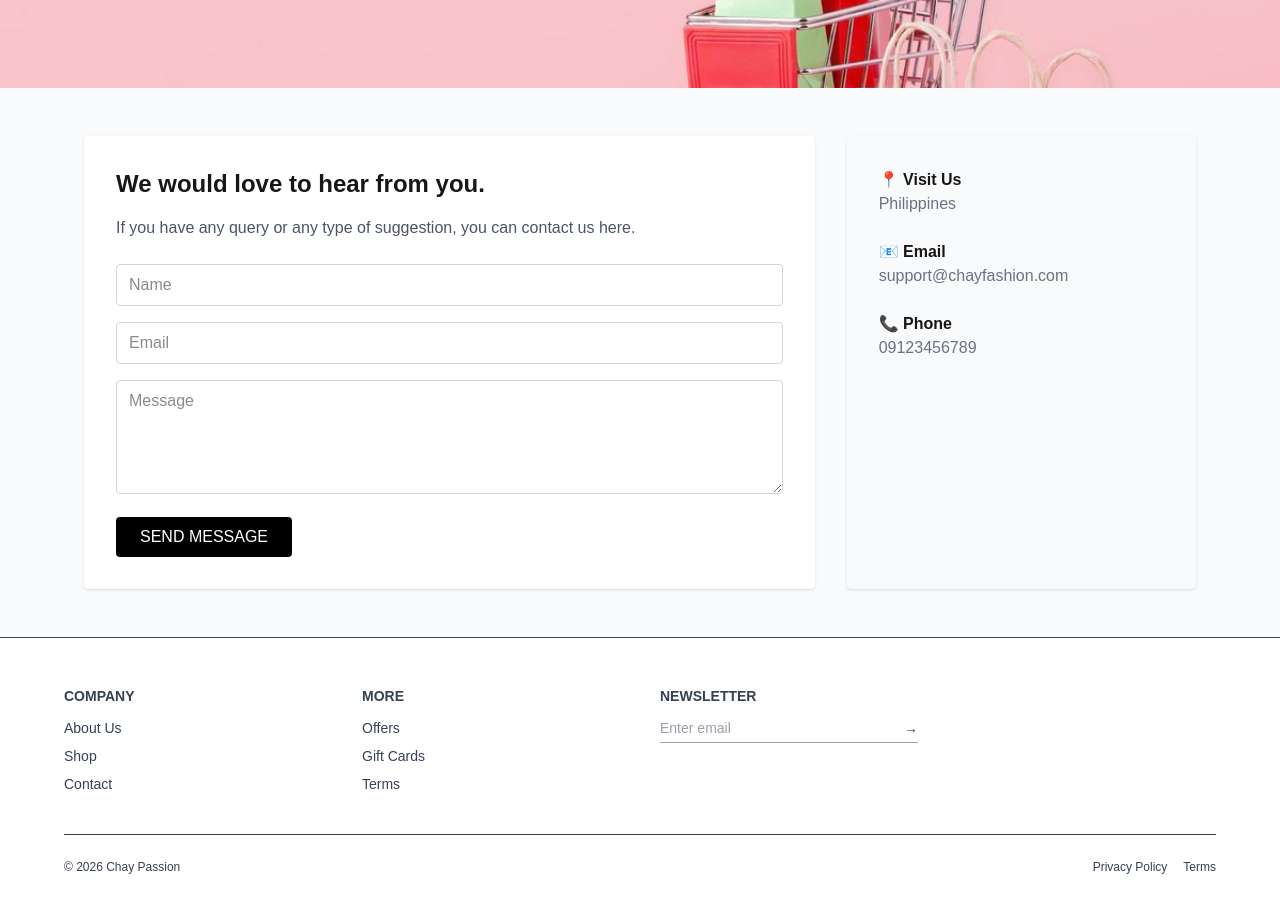
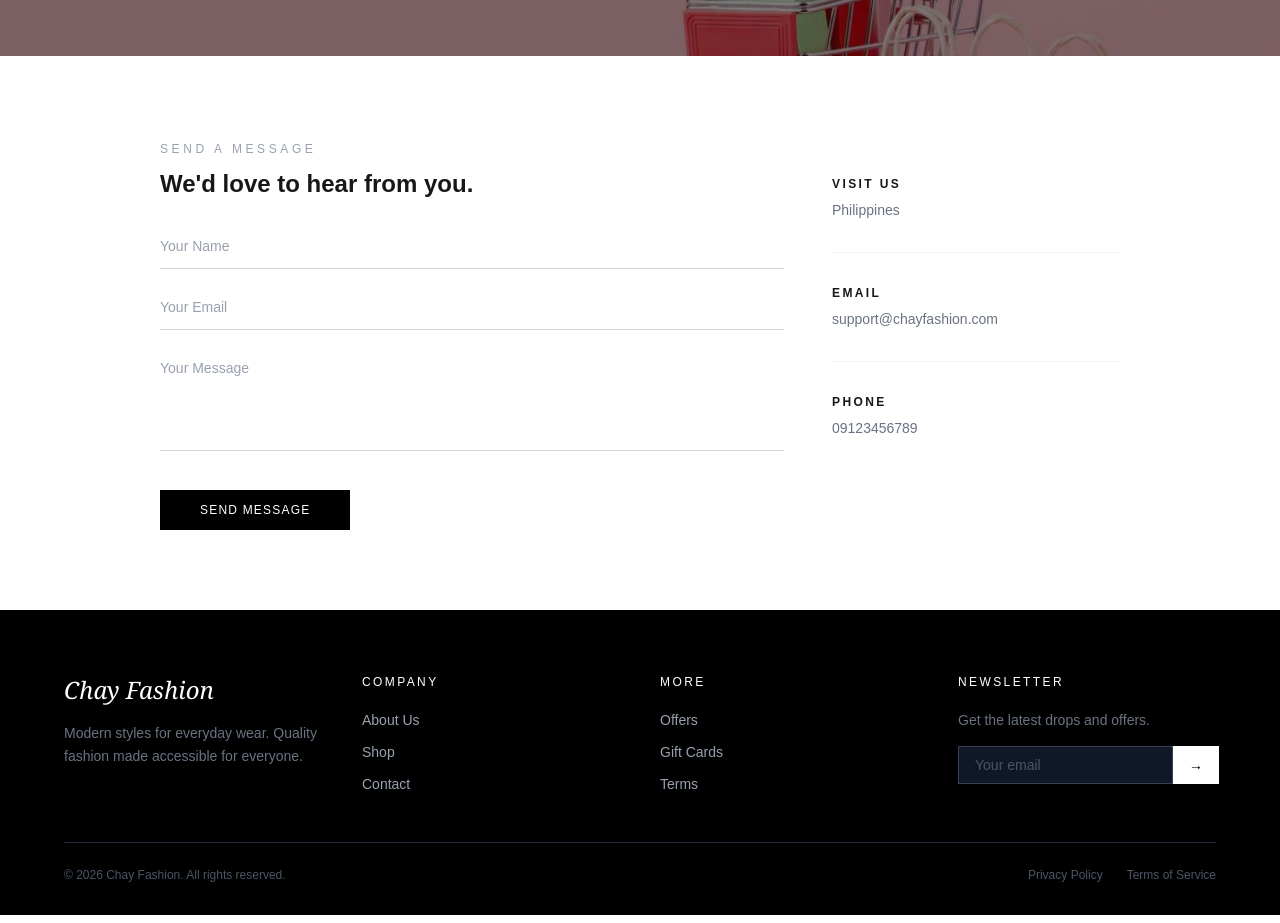
Before and after one commit to CharisM/chaypashion, a Next.js app: page /contact in a window 1280 px wide. Shown: the part 300-1223 px from the top of the page. Built offline with nearby package versions, Linux system fonts and the light colour scheme; no server answers.

Commit message:
feat: redesign about, contact pages and footer

```diff
--- a/app/about/page.tsx
+++ b/app/about/page.tsx
@@ -51,7 +51,7 @@
     router.push("/login");
   };
   return (
-    <div className="flex flex-col min-h-screen bg-gray-50">
+    <div className="flex flex-col min-h-screen bg-white">
 
       {/* NAVBAR */}
       <nav className="flex justify-between items-center px-12 py-4 bg-white shadow">
@@ -84,77 +84,86 @@
         </ul>
       </nav>
 
-       {/* BANNER IMAGE */}
-        <div
-      className="relative w-full h-64 md:h-72 lg:h-80 flex items-center justify-center bg-cover bg-center"
-      style={{ backgroundImage: "url('/abct.jpg')" }}
-    >
-      <h1 className="text-white text-3xl md:text-4xl font-bold">
-       ABOUT CHAY FASHION
-      </h1>
-    </div>
+      {/* HERO BANNER */}
+      <div
+        className="relative w-full h-72 flex items-center justify-center bg-cover bg-center"
+        style={{ backgroundImage: "url('/abct.jpg')" }}
+      >
+        <div className="absolute inset-0 bg-black/50"></div>
+        <div className="relative text-center">
+          <span className="text-xs tracking-[0.4em] text-gray-300 uppercase">Who We Are</span>
+          <h1 className="text-white text-4xl font-bold mt-2 tracking-tight">About Chay Fashion</h1>
+        </div>
+      </div>
 
-      {/* ABOUT CONTENT */}
-      <div className="flex flex-col md:flex-row justify-center items-start max-w-6xl mx-auto my-8 px-5 gap-8">
+      {/* MISSION */}
+      <div className="max-w-5xl mx-auto px-8 py-20">
+        <div className="flex flex-col items-center text-center mb-16">
+          <span className="text-xs tracking-[0.3em] text-gray-400 uppercase mb-3">Our Purpose</span>
+          <h2 className="text-3xl font-bold mb-4">Dressed for Every Moment</h2>
+          <div className="h-px w-16 bg-black mb-6"></div>
+          <p className="text-gray-500 max-w-xl leading-relaxed">
+            Chay Fashion brings modern and stylish outfits for everyday wear. We focus on comfort, quality, and affordable fashion for everyone — helping you express your unique style.
+          </p>
+        </div>
 
-        {/* TEXT SECTION */}
-        <div className="flex-1 space-y-4">
-          <h2 className="text-2xl md:text-3xl font-semibold">Our Mission</h2>
-          <p className="text-gray-600 text-sm md:text-base">
-            Chay Fashion brings modern and stylish outfits for everyday wear. We focus on comfort, quality, and affordable fashion for everyone. Our goal is to make fashion accessible and enjoyable, while helping you express your unique style.
-          </p>
-
-          <div className="grid grid-cols-3 gap-3 text-xs md:text-sm mt-4">
-            <div className="bg-gray-100 p-3 text-center rounded shadow-sm">✨ Trendy</div>
-            <div className="bg-gray-100 p-3 text-center rounded shadow-sm">💎 Quality</div>
-            <div className="bg-gray-100 p-3 text-center rounded shadow-sm">🚚 Fast</div>
+        {/* VALUES */}
+        <div className="grid grid-cols-3 gap-8 text-center">
+          <div className="border border-gray-100 p-8 hover:shadow-md transition">
+            <div className="text-3xl mb-4">✨</div>
+            <h3 className="font-semibold text-sm tracking-widest uppercase mb-2">Trendy</h3>
+            <p className="text-gray-400 text-sm">Always up to date with the latest fashion trends.</p>
+          </div>
+          <div className="border border-gray-100 p-8 hover:shadow-md transition">
+            <div className="text-3xl mb-4">💎</div>
+            <h3 className="font-semibold text-sm tracking-widest uppercase mb-2">Quality</h3>
+            <p className="text-gray-400 text-sm">Premium materials crafted for comfort and durability.</p>
+          </div>
+          <div className="border border-gray-100 p-8 hover:shadow-md transition">
+            <div className="text-3xl mb-4">🚚</div>
+            <h3 className="font-semibold text-sm tracking-widest uppercase mb-2">Fast Delivery</h3>
+            <p className="text-gray-400 text-sm">Quick and reliable shipping straight to your door.</p>
           </div>
         </div>
-
-
       </div>
 
       {/* FOOTER */}
-      <footer className="bg-white text-gray-700 px-16 py-12 border-t">
-        <div className="grid grid-cols-4 gap-10 text-sm">
-
+      <footer className="bg-black text-gray-400 pt-16 pb-8 px-16 mt-auto">
+        <div className="grid grid-cols-4 gap-10 pb-12 border-b border-gray-800">
+          <div className="col-span-1">
+            <h2 className="text-white text-2xl font-serif italic mb-4">Chay Fashion</h2>
+            <p className="text-sm leading-relaxed text-gray-500">Modern styles for everyday wear. Quality fashion made accessible for everyone.</p>
+          </div>
           <div>
-            <h3 className="font-semibold mb-3">COMPANY</h3>
-            <ul className="space-y-2">
-              <li>About Us</li>
-              <li>Shop</li>
-              <li>Contact</li>
+            <h3 className="text-white text-xs tracking-[0.2em] uppercase mb-5">Company</h3>
+            <ul className="space-y-3 text-sm">
+              <li><Link href="/about" className="hover:text-white transition">About Us</Link></li>
+              <li><Link href="/" className="hover:text-white transition">Shop</Link></li>
+              <li><Link href="/contact" className="hover:text-white transition">Contact</Link></li>
             </ul>
           </div>
-
           <div>
-            <h3 className="font-semibold mb-3">MORE</h3>
-            <ul className="space-y-2">
-              <li>Offers</li>
-              <li>Gift Cards</li>
-              <li>Terms</li>
+            <h3 className="text-white text-xs tracking-[0.2em] uppercase mb-5">More</h3>
+            <ul className="space-y-3 text-sm">
+              <li><span className="hover:text-white transition cursor-pointer">Offers</span></li>
+              <li><span className="hover:text-white transition cursor-pointer">Gift Cards</span></li>
+              <li><span className="hover:text-white transition cursor-pointer">Terms</span></li>
             </ul>
           </div>
-
           <div>
-            <h3 className="font-semibold mb-3">NEWSLETTER</h3>
-            <div className="flex border-b border-gray-400 pb-1">
-              <input
-                type="email"
-                placeholder="Enter email"
-                className="bg-transparent outline-none flex-1"
-              />
-              <button className="ml-2">→</button>
+            <h3 className="text-white text-xs tracking-[0.2em] uppercase mb-5">Newsletter</h3>
+            <p className="text-sm text-gray-500 mb-4">Get the latest drops and offers.</p>
+            <div className="flex">
+              <input type="email" placeholder="Your email" className="bg-gray-900 text-white text-sm px-4 py-2 outline-none flex-1 placeholder-gray-600 border border-gray-700 focus:border-gray-500 transition" />
+              <button className="bg-white text-black px-4 py-2 text-sm font-semibold hover:bg-gray-200 transition">→</button>
             </div>
           </div>
-
         </div>
-
-        <div className="border-t mt-10 pt-6 text-xs flex justify-between">
-          <p>© 2026 Chay Passion</p>
-          <div className="flex gap-4">
-            <p>Privacy Policy</p>
-            <p>Terms</p>
+        <div className="pt-6 flex justify-between items-center text-xs text-gray-600">
+          <p>© 2026 Chay Fashion. All rights reserved.</p>
+          <div className="flex gap-6">
+            <span className="hover:text-white transition cursor-pointer">Privacy Policy</span>
+            <span className="hover:text-white transition cursor-pointer">Terms of Service</span>
           </div>
         </div>
       </footer>
--- a/app/contact/page.tsx
+++ b/app/contact/page.tsx
@@ -51,7 +51,7 @@
     router.push("/login");
   };
   return (
-    <div className="flex flex-col min-h-screen bg-gray-50">
+    <div className="flex flex-col min-h-screen bg-white">
 
       {/* NAVBAR */}
       <nav className="flex justify-between items-center px-12 py-4 bg-white shadow">
@@ -84,106 +84,106 @@
         </ul>
       </nav>
 
-   {/* BANNER IMAGE */}
+      {/* HERO BANNER */}
       <div
-      className="relative w-full h-64 md:h-72 lg:h-80 flex items-center justify-center bg-cover bg-center"
+        className="relative w-full h-72 flex items-center justify-center bg-cover bg-center"
         style={{ backgroundImage: "url('/abct.jpg')" }}
       >
-      <h1 className="text-white text-3xl md:text-4xl font-bold">
-        CONTACT US
-      </h1>
+        <div className="absolute inset-0 bg-black/50"></div>
+        <div className="relative text-center">
+          <span className="text-xs tracking-[0.4em] text-gray-300 uppercase">Get In Touch</span>
+          <h1 className="text-white text-4xl font-bold mt-2 tracking-tight">Contact Us</h1>
+        </div>
       </div>
 
       {/* CONTENT */}
-      <div className="max-w-6xl mx-auto px-5 py-12 grid grid-cols-1 md:grid-cols-3 gap-8">
+      <div className="max-w-5xl mx-auto px-8 py-20 w-full">
+        <div className="grid grid-cols-1 md:grid-cols-3 gap-12">
 
           {/* FORM */}
-        <div className="md:col-span-2 bg-white p-8 shadow rounded">
-          <h2 className="text-2xl font-semibold mb-4">We would love to hear from you.</h2>
-          <p className="text-gray-600 mb-6">
-            If you have any query or any type of suggestion, you can contact us here.
-          </p>
+          <div className="md:col-span-2">
+            <span className="text-xs tracking-[0.3em] text-gray-400 uppercase">Send a Message</span>
+            <h2 className="text-2xl font-bold mt-2 mb-6">We'd love to hear from you.</h2>
             <form className="space-y-4">
               <input
                 type="text"
-              placeholder="Name"
-              className="w-full border border-gray-300 rounded px-3 py-2"
+                placeholder="Your Name"
+                className="w-full border-b border-gray-300 py-3 outline-none text-sm focus:border-black transition bg-transparent placeholder-gray-400"
               />
               <input
                 type="email"
-              placeholder="Email"
-              className="w-full border border-gray-300 rounded px-3 py-2"
+                placeholder="Your Email"
+                className="w-full border-b border-gray-300 py-3 outline-none text-sm focus:border-black transition bg-transparent placeholder-gray-400"
               />
               <textarea
-              placeholder="Message"
+                placeholder="Your Message"
                 rows={4}
-              className="w-full border border-gray-300 rounded px-3 py-2"
-            ></textarea>
-            <button type="submit" className="bg-black text-white px-6 py-2 rounded">
-              SEND MESSAGE
+                className="w-full border-b border-gray-300 py-3 outline-none text-sm focus:border-black transition bg-transparent placeholder-gray-400 resize-none"
+              />
+              <button type="submit" className="mt-4 bg-black text-white px-10 py-3 text-xs tracking-widest uppercase hover:bg-gray-800 transition">
+                Send Message
               </button>
             </form>
           </div>
 
           {/* CONTACT INFO */}
-        <div className="bg-gray-50 p-8 rounded shadow space-y-6">
+          <div className="space-y-8 pt-10">
             <div>
-            <h3 className="font-semibold">📍 Visit Us</h3>
-            <p className="text-gray-500">Philippines</p>
+              <h3 className="text-xs tracking-[0.2em] uppercase font-semibold mb-2">Visit Us</h3>
+              <p className="text-gray-500 text-sm">Philippines</p>
             </div>
+            <div className="h-px bg-gray-100"></div>
             <div>
-            <h3 className="font-semibold">📧 Email</h3>
-            <p className="text-gray-500">support@chayfashion.com</p>
+              <h3 className="text-xs tracking-[0.2em] uppercase font-semibold mb-2">Email</h3>
+              <p className="text-gray-500 text-sm">support@chayfashion.com</p>
             </div>
+            <div className="h-px bg-gray-100"></div>
             <div>
-            <h3 className="font-semibold">📞 Phone</h3>
-            <p className="text-gray-500">09123456789</p>
+              <h3 className="text-xs tracking-[0.2em] uppercase font-semibold mb-2">Phone</h3>
+              <p className="text-gray-500 text-sm">09123456789</p>
             </div>
           </div>
 
         </div>
+      </div>
 
       {/* FOOTER */}
-      <footer className="bg-white text-gray-700 px-16 py-12 border-t">
-        <div className="grid grid-cols-4 gap-10 text-sm">
-
+      <footer className="bg-black text-gray-400 pt-16 pb-8 px-16 mt-auto">
+        <div className="grid grid-cols-4 gap-10 pb-12 border-b border-gray-800">
+          <div className="col-span-1">
+            <h2 className="text-white text-2xl font-serif italic mb-4">Chay Fashion</h2>
+            <p className="text-sm leading-relaxed text-gray-500">Modern styles for everyday wear. Quality fashion made accessible for everyone.</p>
+          </div>
           <div>
-            <h3 className="font-semibold mb-3">COMPANY</h3>
-            <ul className="space-y-2">
-              <li>About Us</li>
-              <li>Shop</li>
-              <li>Contact</li>
+            <h3 className="text-white text-xs tracking-[0.2em] uppercase mb-5">Company</h3>
+            <ul className="space-y-3 text-sm">
+              <li><Link href="/about" className="hover:text-white transition">About Us</Link></li>
+              <li><Link href="/" className="hover:text-white transition">Shop</Link></li>
+              <li><Link href="/contact" className="hover:text-white transition">Contact</Link></li>
             </ul>
           </div>
-
           <div>
-            <h3 className="font-semibold mb-3">MORE</h3>
-            <ul className="space-y-2">
-              <li>Offers</li>
-              <li>Gift Cards</li>
-              <li>Terms</li>
+            <h3 className="text-white text-xs tracking-[0.2em] uppercase mb-5">More</h3>
+            <ul className="space-y-3 text-sm">
+              <li><span className="hover:text-white transition cursor-pointer">Offers</span></li>
+              <li><span className="hover:text-white transition cursor-pointer">Gift Cards</span></li>
+              <li><span className="hover:text-white transition cursor-pointer">Terms</span></li>
             </ul>
           </div>
-
           <div>
-            <h3 className="font-semibold mb-3">NEWSLETTER</h3>
-            <div className="flex border-b border-gray-400 pb-1">
-              <input
-                type="email"
-                placeholder="Enter email"
-                className="bg-transparent outline-none flex-1"
-              />
-              <button className="ml-2">→</button>
+            <h3 className="text-white text-xs tracking-[0.2em] uppercase mb-5">Newsletter</h3>
+            <p className="text-sm text-gray-500 mb-4">Get the latest drops and offers.</p>
+            <div className="flex">
+              <input type="email" placeholder="Your email" className="bg-gray-900 text-white text-sm px-4 py-2 outline-none flex-1 placeholder-gray-600 border border-gray-700 focus:border-gray-500 transition" />
+              <button className="bg-white text-black px-4 py-2 text-sm font-semibold hover:bg-gray-200 transition">→</button>
             </div>
           </div>
-
         </div>
-
-        <div className="border-t mt-10 pt-6 text-xs flex justify-between">
-          <p>© 2026 Chay Passion</p>
-          <div className="flex gap-4">
-            <p>Privacy Policy</p>
-            <p>Terms</p>
+        <div className="pt-6 flex justify-between items-center text-xs text-gray-600">
+          <p>© 2026 Chay Fashion. All rights reserved.</p>
+          <div className="flex gap-6">
+            <span className="hover:text-white transition cursor-pointer">Privacy Policy</span>
+            <span className="hover:text-white transition cursor-pointer">Terms of Service</span>
           </div>
         </div>
       </footer>
```
Lines whose indentation alone changed are shown as unchanged.
